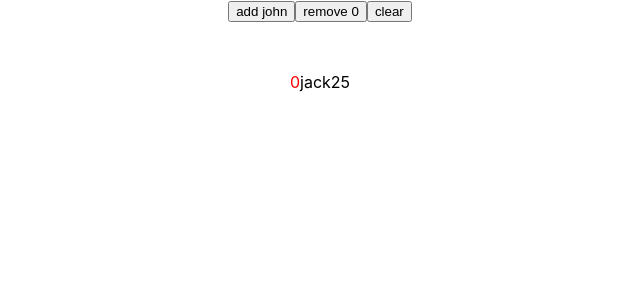
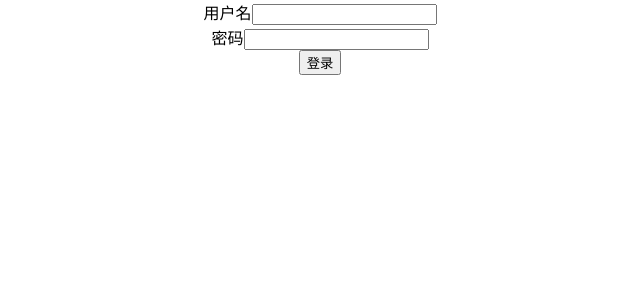
Before and after one commit to kiwilili/jira, a React (Create React App) app: page / in a window 1280 px wide. Shown: the top 300 px of the page, without its empty margins (320-960 px from the left). Built offline with nearby package versions, Linux system fonts and the light colour scheme.

Commit message:
feat: 添加登录表单

```diff
--- a/package.json
+++ b/package.json
@@ -23,7 +23,7 @@
     "test": "react-scripts test",
     "eject": "react-scripts eject",
     "prepare": "husky install",
-    "json-server": "json-server __json_server_mock__/db.json --watch --port 3001"
+    "json-server": "json-server __json_server_mock__/db.json --watch --port 3001 --middlewares ./__json_server_mock__/middleware.js"
   },
   "eslintConfig": {
     "extends": [
--- a/src/App.tsx
+++ b/src/App.tsx
@@ -1,12 +1,14 @@
 import './App.css';
 // import {ProjectListScreen} from './screens/project-list/index';
-import {TsReactTest} from 'try-use-array';
+import {LoginScreen} from './screens/login/index';
+// import {TsReactTest} from 'try-use-array';
 
 function App() {
   return (
     <div className="App">
       {/* <ProjectListScreen/> */}
-      <TsReactTest/>
+      <LoginScreen/>
+      {/* <TsReactTest/> */}
     </div>
   );
 }
--- /dev/null
+++ b/src/screens/login/index.tsx
@@ -0,0 +1,38 @@
+const apiUrl = process.env.REACT_APP_API_URL
+
+export const LoginScreen = () => {
+  // HTMLFormElement extends Element
+  const handleSubmit = (event: React.FormEvent<HTMLFormElement>) => {
+    event.preventDefault()
+    const username = (event.currentTarget.elements[0] as HTMLInputElement).value
+    const password = (event.currentTarget.elements[1] as HTMLInputElement).value
+    login({username, password})
+  }
+  const login = (param: {username: string, password: string}) => {
+    fetch(`${apiUrl}/login`, {
+      method: 'post',
+      headers: {
+        'Content-Type': 'application/json'
+      },
+      body: JSON.stringify(param)
+    }).then(async(response: Response) => {
+      if (response.ok) {
+        // setList(await response.json())
+      }
+    })
+  }
+
+  return <form onSubmit={handleSubmit}>
+    <div>
+      <label htmlFor="username">用户名</label>
+      <input type="text" id={'username'} />
+    </div>
+    <div>
+      <label htmlFor="password">密码</label>
+      <input type="text" id={'password'} />
+    </div>
+    <div>
+      <button type={'submit'}>登录</button>
+    </div>
+  </form>
+}
```
Also changed, not shown: __json_server_mock__/middleware.js (added, +17 -0 lines).
